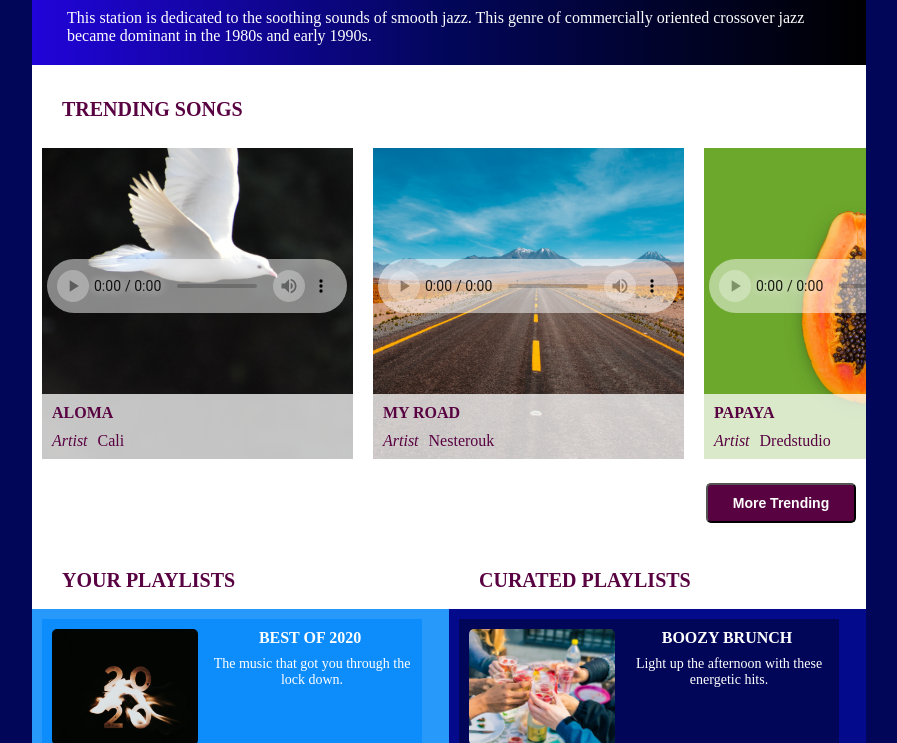
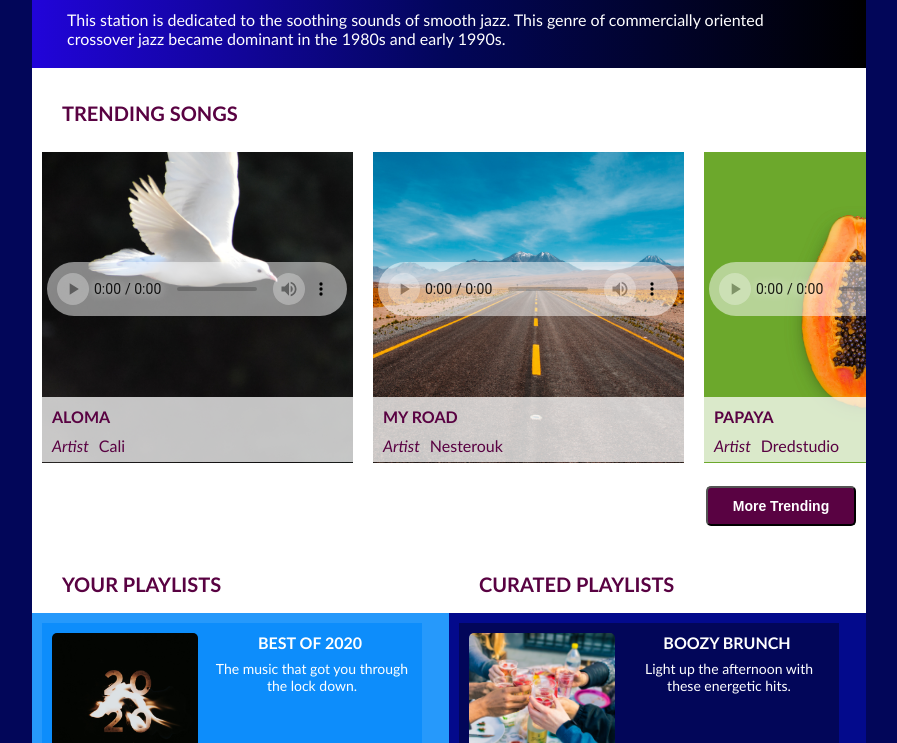
Before and after one commit to bmiles11/streamingmedia, a plain HTML site: page index.html in a window 1280 px wide. Shown: the part 117-860 px from the top of the page, without its empty margins (191-1088 px from the left). Drawn offline with Linux system fonts and the light colour scheme; a web font is replaced by a local one.

Commit message:
Update styles.css

```diff
--- a/styles.css
+++ b/styles.css
@@ -7,7 +7,7 @@ body {
 	width: 375px;
 	margin: 0 auto;
 	background-color: #FFFFFF;
-	font-family: 'Raleway';
+	font-family: 'Raleway', Optima, sans-serif;
 }
 
 header {
```
